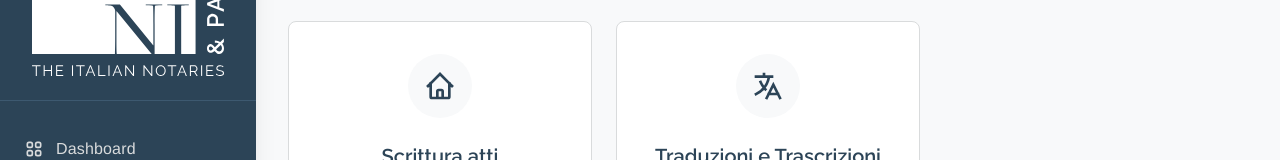
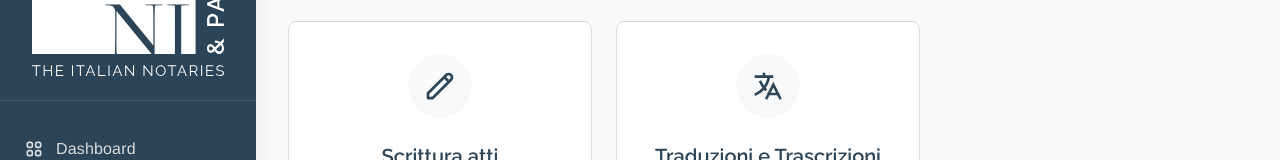
Before and after one commit to Mattia-GoldAgency/Gestionale-BP, a Next.js app: page /dashboard in a window 1280 px wide. Shown: the part 134-294 px from the top of the page. Built offline with nearby package versions, Linux system fonts and the light colour scheme; no server answers.

Commit message:
UI: aggiornamento icone Scrittura Atti (penna) e Mutui (banca)

```diff
--- a/app/(app)/dashboard/page.tsx
+++ b/app/(app)/dashboard/page.tsx
@@ -19,7 +19,7 @@ export default async function DashboardHubPage() {
         {/* Card Scrittura Atti */}
         <Link href="/scrittura-atti" className="group bg-white rounded-lg border border-[var(--brand-gray)] p-8 hover:border-[var(--brand-blue)] hover:shadow-lg transition-all duration-300 flex flex-col items-center text-center">
           <div className="w-16 h-16 rounded-full bg-[var(--brand-light)] flex items-center justify-center mb-6 group-hover:scale-110 transition-transform duration-300 text-[var(--brand-blue)]">
-            <svg className="w-8 h-8" fill="none" stroke="currentColor" viewBox="0 0 24 24"><path strokeLinecap="square" strokeLinejoin="miter" strokeWidth="2" d="M3 12l2-2m0 0l7-7 7 7M5 10v10a1 1 0 001 1h3m10-11l2 2m-2-2v10a1 1 0 01-1 1h-3m-6 0a1 1 0 001-1v-4a1 1 0 011-1h2a1 1 0 011 1v4a1 1 0 001 1m-6 0h6"></path></svg>
+            <svg className="w-8 h-8" fill="none" stroke="currentColor" viewBox="0 0 24 24"><path strokeLinecap="round" strokeLinejoin="round" strokeWidth="2" d="M15.232 5.232l3.536 3.536m-2.036-5.036a2.5 2.5 0 113.536 3.536L6.5 21.036H3v-3.572L16.732 3.732z"></path></svg>
           </div>
           <h3 className="font-title font-semibold text-xl text-[var(--brand-blue)] mb-2">Scrittura atti</h3>
           <p className="text-sm text-gray-500">Sezione dedicata alla redazione e automazione degli atti.</p>
--- a/app/(app)/scrittura-atti/page.tsx
+++ b/app/(app)/scrittura-atti/page.tsx
@@ -19,7 +19,7 @@ export default async function ScritturaAttiPage() {
         {/* Card Mutui */}
         <Link href="/mutui" className="group bg-white rounded-lg border border-[var(--brand-gray)] p-8 hover:border-[var(--brand-blue)] hover:shadow-lg transition-all duration-300 flex flex-col items-center text-center">
           <div className="w-16 h-16 rounded-full bg-[var(--brand-light)] flex items-center justify-center mb-6 group-hover:scale-110 transition-transform duration-300 text-[var(--brand-blue)]">
-            <svg className="w-8 h-8" fill="none" stroke="currentColor" viewBox="0 0 24 24"><path strokeLinecap="square" strokeLinejoin="miter" strokeWidth="2" d="M3 12l2-2m0 0l7-7 7 7M5 10v10a1 1 0 001 1h3m10-11l2 2m-2-2v10a1 1 0 01-1 1h-3m-6 0a1 1 0 001-1v-4a1 1 0 011-1h2a1 1 0 011 1v4a1 1 0 001 1m-6 0h6"></path></svg>
+            <svg className="w-8 h-8" fill="none" stroke="currentColor" viewBox="0 0 24 24"><path strokeLinecap="round" strokeLinejoin="round" strokeWidth="2" d="M8 14v3m4-3v3m4-3v3M3 21h18M3 10h18M3 7l9-4 9 4M4 10h16v11H4V10z"></path></svg>
           </div>
           <h3 className="font-title font-semibold text-xl text-[var(--brand-blue)] mb-2">Mutui</h3>
           <p className="text-sm text-gray-500">Carica RNP e minute per la generazione automatica degli atti di mutuo.</p>
```
